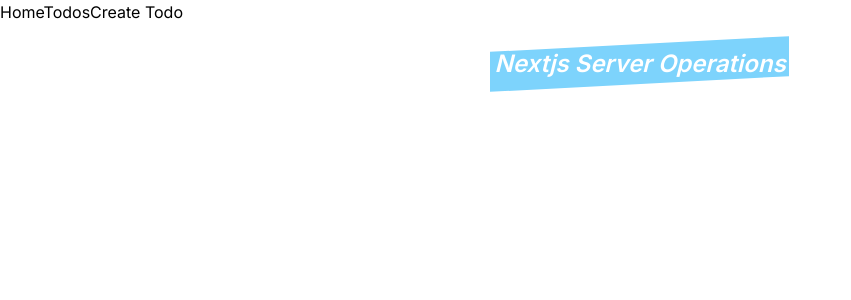
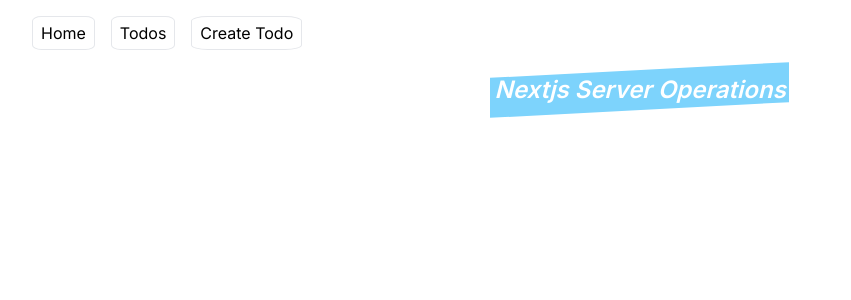
Before and after one commit to burakbehlull/nextjs-server-actions, a Next.js app: page / in a window 1280 px wide. Shown: the top 300 px of the page, without its empty margins (0-851 px from the left). Built offline with nearby package versions, Linux system fonts and the light colour scheme.

Commit message:
feat: Created LinkButton component

```diff
--- a/src/app/layout.tsx
+++ b/src/app/layout.tsx
@@ -1,8 +1,8 @@
 import './globals.css'
 import type { Metadata } from 'next'
 import { Inter } from 'next/font/google'
-import Link from 'next/link'
 import { TodosProvider } from './context/TodosContext'
+import LinkButton from './utils/LinkButton'
 const inter = Inter({ subsets: ['latin'] })
 
 export const metadata: Metadata = {
@@ -21,11 +21,11 @@
         <title>Nextjs Server Operations</title>
       </head>
 
-      <body className={inter.className}>
-        <nav>
-          <Link href="/">Home</Link>
-          <Link href="/todos">Todos</Link>
-          <Link href="/create">Create Todo</Link>
+      <body className={`${inter.className} py-4 px-8`}>
+        <nav className='flex gap-4'>
+          <LinkButton url="/">Home</LinkButton>
+          <LinkButton url="/todos">Todos</LinkButton>
+          <LinkButton url="/create">Create Todo</LinkButton>
         </nav>
         <TodosProvider>
           {children}
--- /dev/null
+++ b/src/app/utils/LinkButton.tsx
@@ -0,0 +1,10 @@
+import React from "react"
+import Link from 'next/link'
+const LinkButton : React.FC<{children: React.ReactNode, url: String}> = ({children, url}) => {
+
+    return(
+        <Link href={`${url}`} className="bg-white-200 border px-2 py-1 rounded-[15%] hover:bg-black hover:text-white focus:outline-none focus:ring focus:ring-zinc-900">{children}</Link>
+    )
+}
+
+export default LinkButton
```
